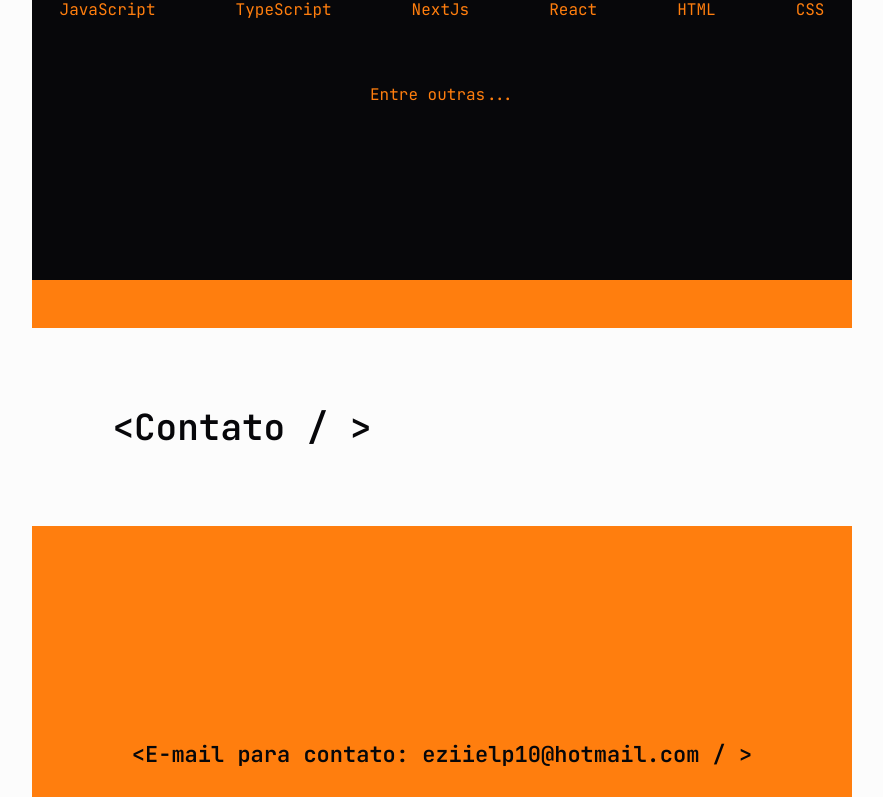
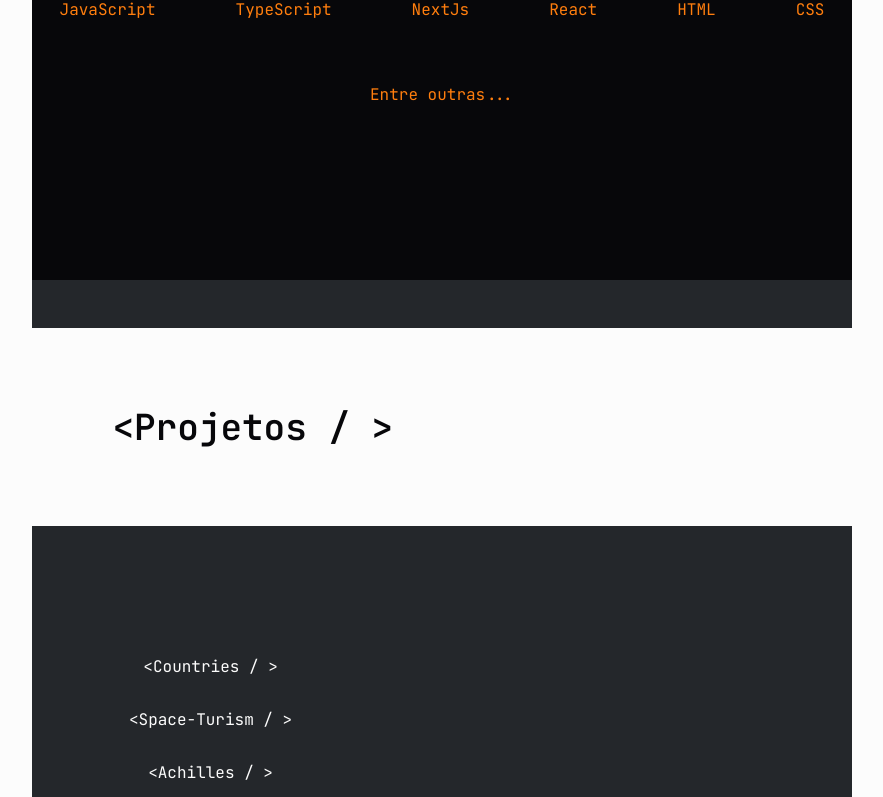
Before and after one commit to eziiel/portfolio, a React (Vite) app: page / in a window 1280 px wide. Shown: the part 2000-2797 px from the top of the page, without its empty margins (326-1209 px from the left). Built offline with nearby package versions, Linux system fonts and the light colour scheme.

Commit message:
init projetos

```diff
--- /dev/null
+++ b/src/assets/dataProjetos.json
@@ -0,0 +1,32 @@
+[
+  {
+    "nome":"Countries",
+    "vercel":"https://countries-next-rho.vercel.app/",
+    "github":"https://github.com/eziiel/countries-next",
+    "info":""
+  },
+  {
+    "nome":"Space-Turism",
+    "vercel":"https://space-turism-opal.vercel.app/",
+    "github":"https://github.com/eziiel/Space-T",
+    "info":""
+  },
+  {
+    "nome":"Achilles",
+    "vercel":"https://achilles-finnaly.vercel.app/",
+    "github":"https://github.com/eziiel/achilles",
+    "info":""
+  },
+  {
+    "nome":"Room",
+    "vercel":"https://room-indol.vercel.app/",
+    "github":"https://github.com/eziiel/room",
+    "info":""
+  },
+  {
+    "nome":"time tracking dashboard",
+    "vercel":"https://time-tracking-dashboard-sooty.vercel.app/",
+    "github":"https://github.com/eziiel/time-tracking-dashboard",
+    "info":""
+  }
+]
--- a/src/components/navBar/styled.ts
+++ b/src/components/navBar/styled.ts
@@ -27,21 +27,13 @@ const Nav = styled.nav`
   gap: 6rem;
   background: linear-gradient(
     to right,
-    #4a525a50,
+    #4a525a70,
     #4a525a20,
     #4a525a10,
     var(--light)
   );
 `
-const Title = styled.span`
-  font-weight: bold;
-  font-size: 1.3rem;
-  /* margin-bottom: 8rem; */
-  a {
-    color: #333;
-    font: var(--title2);
-  }
-`
+
 const Ul = styled.ul`
   display: flex;
   gap: 2rem;
@@ -115,4 +107,4 @@ const NavRedes = styled.ul`
   }
 `
 
-export { Nav, Ul, Li, Img, SpanMenu, LinkForPage, Title, NavRedes }
+export { Nav, Ul, Li, Img, SpanMenu, LinkForPage, NavRedes }
--- /dev/null
+++ b/src/components/projetos/index.tsx
@@ -0,0 +1,36 @@
+import React from "react"
+import { MM } from "../../assets/mm"
+import { Title } from "../../styleds/forComponents/geral"
+import * as S from "./styled"
+import * as N from "../navBar/styled"
+import projetos from "../../assets/dataProjetos.json"
+
+interface PropsProjeto {
+  nome: string;
+  vercel: string;
+  github?: string;
+}
+
+export const Projetos: React.FC = () => {
+  console.log(projetos)
+
+  return (
+    <S.ProjetosSection id="Projetos">
+      <Title>
+        <MM text="Projetos" />
+      </Title>
+      <S.ProjetoInfo>
+        <N.Ul>
+          {projetos.map(({ nome, vercel }: PropsProjeto) => (
+            <N.Li key={nome}>
+              <N.LinkForPage target="_blank" href={vercel}>
+                <MM text={nome} />
+              </N.LinkForPage>
+            </N.Li>
+          ))}
+        </N.Ul>
+        <S.ProjetoDados></S.ProjetoDados>
+      </S.ProjetoInfo>
+    </S.ProjetosSection>
+  )
+}
--- /dev/null
+++ b/src/components/projetos/styled.ts
@@ -0,0 +1,23 @@
+import styled from "styled-components"
+import { Section } from "../../styleds/forComponents/geral"
+
+const ProjetosSection = styled(Section)`
+  background: var(--dark-grey);
+  color: var(--light);
+`
+
+const ProjetoInfo = styled.article`
+  height: 100%;
+  padding: 3rem;
+  display: grid;
+  grid-template-columns: 2fr 3fr;
+  align-items: center;
+  a {
+    color: var(--light) !important;
+  }
+`
+const ProjetoDados = styled.div`
+  height: 100%;
+`
+
+export { ProjetosSection, ProjetoInfo, ProjetoDados }
--- a/src/pages/index.tsx
+++ b/src/pages/index.tsx
@@ -3,11 +3,13 @@ import { Contato } from "../components/contato"
 import { Experiencia } from "../components/experiencia"
 import { Inicio } from "../components/inicio"
 import { NavBar } from "../components/navBar"
+import { Projetos } from "../components/projetos"
 import { Sobre } from "../components/sobre"
 import Global from "../styleds/global"
 import * as S from "../styleds/PageIndex"
 
 export const Home: React.FC = () => {
+  window.alert("Projeto em desenvolvimento! 🔧🚧🚀")
   return (
     <>
       <S.AppDivStyled>
@@ -17,6 +19,7 @@ export const Home: React.FC = () => {
           <Inicio />
           <Sobre />
           <Experiencia />
+          <Projetos />
           <Contato />
         </S.AppMain>
       </S.AppDivStyled>
```
